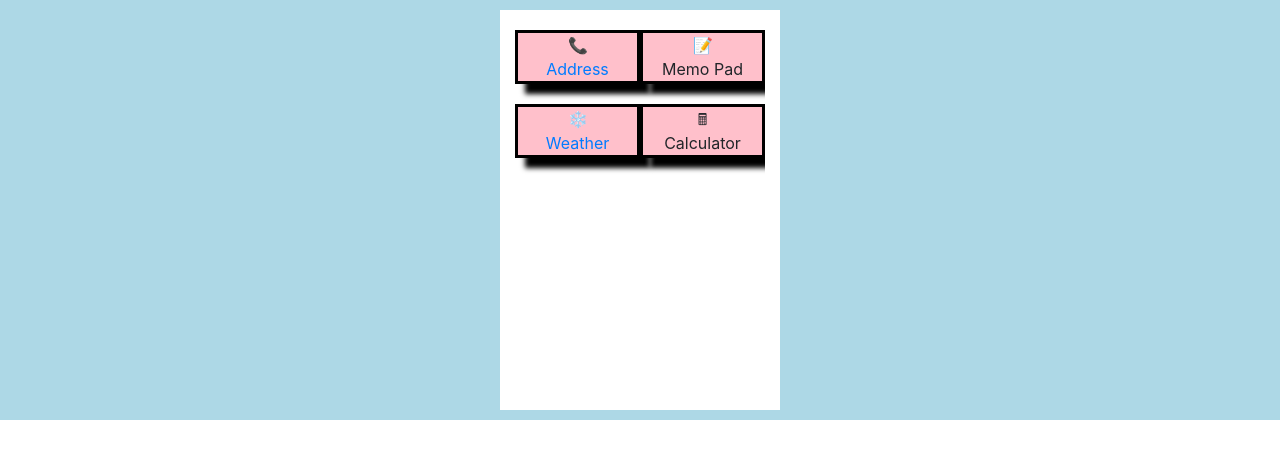
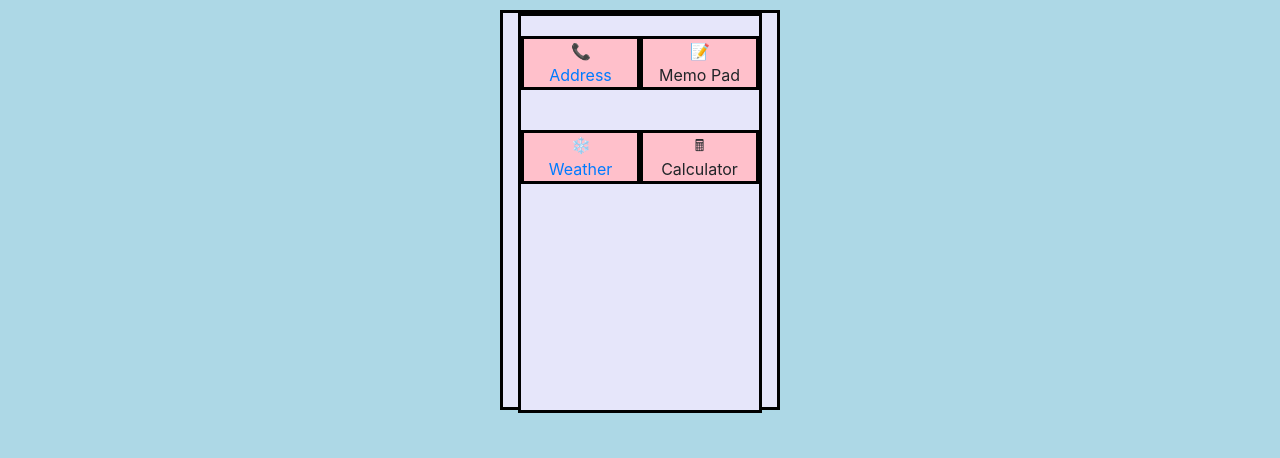
Before and after one commit to georuiz817/RetroPad, a React (Create React App) app in the folder client/my-app/: page / in a window 1280 px wide. Shown: the top 458 px of the page. Built offline with nearby package versions, Linux system fonts and the light colour scheme.

Commit message:
border better

```diff
--- a/client/my-app/src/css/style.css
+++ b/client/my-app/src/css/style.css
@@ -1,19 +1,30 @@
+html {
+  margin: 0px;
+  background-color: lightblue;
+  min-width: 1000px;
+  min-height: 100px; }
+
 body {
   border: 10px lightblue solid;
   border-top-width: 100%;
   border-bottom-width: 100%;
   border-left-width: 500px;
   border-right-width: 500px;
-  color: black; }
+  color: black;
+  margin: 0px;
+  min-height: 100%;
+  min-width: 100%; }
 
 .container {
   height: 400px;
   width: 200px;
-  overflow: auto; }
+  background-color: #E6E6FA;
+  border: solid black; }
 
 .col {
   margin-top: 20px;
-  box-shadow: 10px 10px 5px black;
+  margin-bottom: 20px;
   background-color: pink;
   border: solid black;
-  text-align: center; }
+  text-align: center;
+  overflow: auto; }
--- a/client/my-app/src/presentationals/MainScreen.js
+++ b/client/my-app/src/presentationals/MainScreen.js
@@ -4,7 +4,7 @@ import { Link } from 'react-router-dom';
 
 const MainScreen = () => {
     return (
-        <div className='screen'>
+        <div className="screen">
             <Container>
 
                 <Row>
@@ -46,6 +46,7 @@ const MainScreen = () => {
 
 
             </Container>
+
         </div>
 
     )
--- a/client/my-app/src/scss/style.scss
+++ b/client/my-app/src/scss/style.scss
@@ -1,3 +1,13 @@
+html {
+    margin: 0px;
+    background-color: lightblue;
+    min-width: 1000px;
+    min-height: 100px;
+    //border: 30px solid darkgray;
+    //border-style: inset;
+
+}
+
 body{
 border: 10px lightblue solid;
 border-top-width: 100%;
@@ -5,23 +15,31 @@ border-bottom-width: 100%;
 border-left-width: 500px;
 border-right-width: 500px;
 color: black;
+margin: 0px;
+min-height: 100%;
+min-width: 100%;
 
 }
+
 
 
 
 .container{
     height: 400px;
     width: 200px;
-    overflow: auto;
+    background-color: #E6E6FA;
+    border: solid black;
+
+
 
 }
 
 .col{
     margin-top: 20px;
-    box-shadow: 10px 10px 5px black;
+    margin-bottom: 20px;
     background-color: pink;
     border: solid black;
     text-align:center;
+    overflow: auto;
 
 }
```
